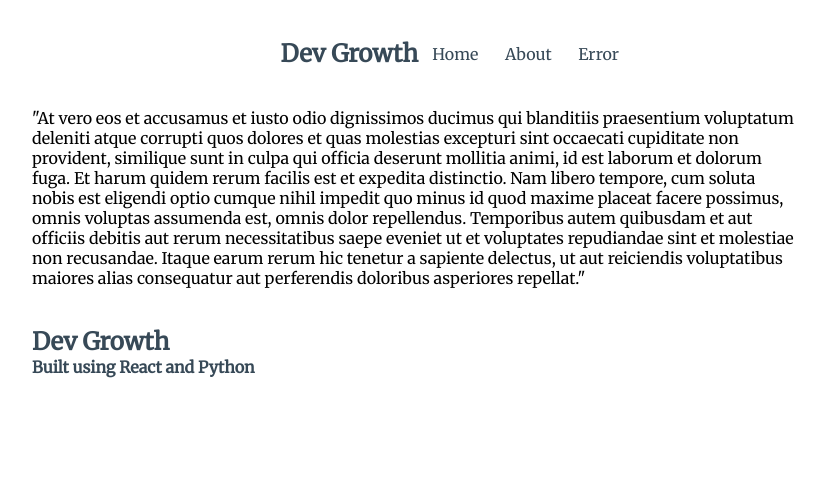
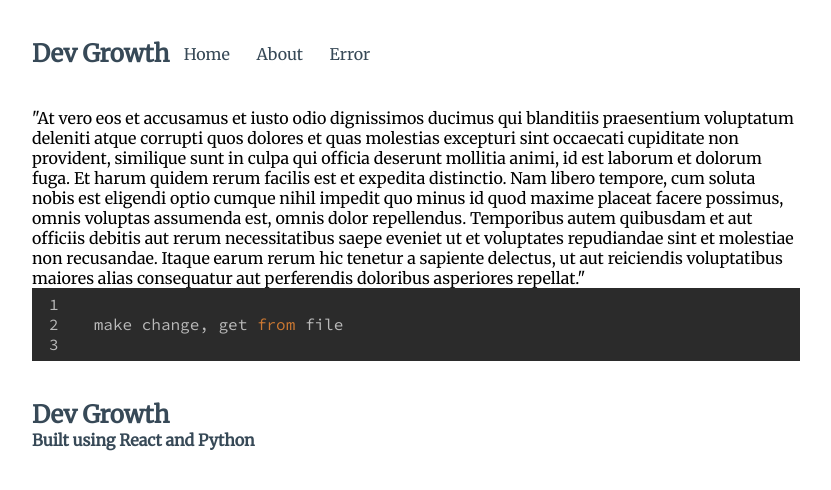
Before and after one commit to Daru233/dev-growth, a React app: page /home in a window 1280 px wide. Shown: the whole page, without its empty margins (224-1055 px from the left). Built offline with nearby package versions, Linux system fonts and the light colour scheme.

Commit message:
updated code component

```diff
--- a/package.json
+++ b/package.json
@@ -10,6 +10,7 @@
     "react-dom": "^18.1.0",
     "react-router-dom": "^6.3.0",
     "react-scripts": "5.0.1",
+    "react-syntax-highlighter": "^15.5.0",
     "web-vitals": "^2.1.4"
   },
   "scripts": {
--- /dev/null
+++ b/src/components/Code/Code.js
@@ -0,0 +1,26 @@
+import React from 'react'
+
+
+import { Light as SyntaxHighlighter } from 'react-syntax-highlighter';
+import { darcula } from 'react-syntax-highlighter/dist/esm/styles/hljs';
+import python from 'react-syntax-highlighter/dist/esm/languages/hljs/python';
+
+SyntaxHighlighter.registerLanguage('python', python);
+
+export const Code = () => {
+
+  const code_string = `
+  make change, get from file
+  `
+
+  return (
+    <div className='code_container'>
+      <SyntaxHighlighter language="python"
+      style={darcula}
+      codeTagProps={{style: {fontFamily: 'Source Code Pro', fontStyle: 'monospace', fontSize: 16} }}
+      showLineNumbers={true}>
+        {code_string}
+      </SyntaxHighlighter>
+    </div>
+  )
+}
--- /dev/null
+++ b/src/components/Code/index.js
@@ -0,0 +1 @@
+export * from './Code'
--- /dev/null
+++ b/src/components/Code/style.css
@@ -0,0 +1,6 @@
+.code_container {
+  font-family: 'Source Code Pro', monospace;
+  /* color: #F0FFFF; */
+  /* background-color: #2B2B2B; */
+  /* max-width: 50%; */
+}
--- a/src/components/Footer/styles.css
+++ b/src/components/Footer/styles.css
@@ -1,5 +1,6 @@
 
 .footer_container {
+  font-family: 'Merriweather', serif;
   padding-top: 3%;
   padding-left: 20%;
 }
--- a/src/components/Home/Home.js
+++ b/src/components/Home/Home.js
@@ -1,9 +1,12 @@
+import { Code } from 'components/Code'
 import React from 'react'
 
 export const Home = () => {
+
   return (
     <div className='page_container'>
        <p>"At vero eos et accusamus et iusto odio dignissimos ducimus qui blanditiis praesentium voluptatum deleniti atque corrupti quos dolores et quas molestias excepturi sint occaecati cupiditate non provident, similique sunt in culpa qui officia deserunt mollitia animi, id est laborum et dolorum fuga. Et harum quidem rerum facilis est et expedita distinctio. Nam libero tempore, cum soluta nobis est eligendi optio cumque nihil impedit quo minus id quod maxime placeat facere possimus, omnis voluptas assumenda est, omnis dolor repellendus. Temporibus autem quibusdam et aut officiis debitis aut rerum necessitatibus saepe eveniet ut et voluptates repudiandae sint et molestiae non recusandae. Itaque earum rerum hic tenetur a sapiente delectus, ut aut reiciendis voluptatibus maiores alias consequatur aut perferendis doloribus asperiores repellat."</p>
+       <Code />
     </div>
   )
 }
--- a/src/components/Navbar/styles.css
+++ b/src/components/Navbar/styles.css
@@ -1,11 +1,11 @@
 .nav_bar_container {
+  font-family: 'Merriweather', serif;
   padding-top: 3%;
   padding-left: 20%;
   padding-right: 20%;
   display: flex;
-  justify-content: center;
+  justify-content: flex-start;
   align-items: center;
-  /* display:flex; */
 }
 
 nav{
--- a/src/index.css
+++ b/src/index.css
@@ -1,14 +1,16 @@
-@import url('https://fonts.googleapis.com/css2?family=Merriweather&display=swap');
+/* @import url('https://fonts.googleapis.com/css2?family=Merriweather&display=swap'); */
+@import url('https://fonts.googleapis.com/css2?family=Merriweather&family=Source+Code+Pro&display=swap');
 
 * {
   /* box-sizing: border-box; */
   margin: 0;
   padding: 0;
-  font-family: 'Merriweather', serif;
+  /* font-family: 'Merriweather', serif; */
   /* background-color: #131316; */
 }
 
-.page_container{
+.page_container {
+  font-family: 'Merriweather', serif;
   padding-top: 3%;
   padding-left: 20%;
   padding-right: 20%;
```
Also changed, not shown: 1 other file.
